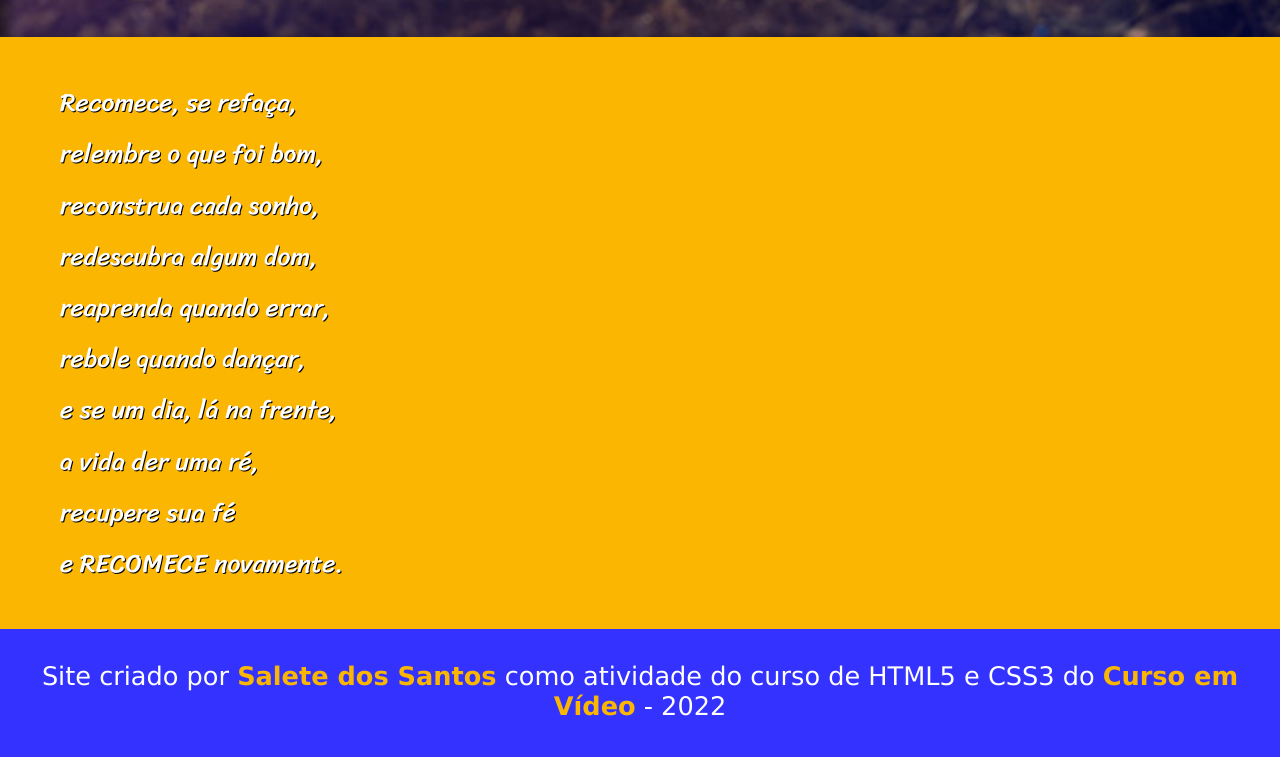
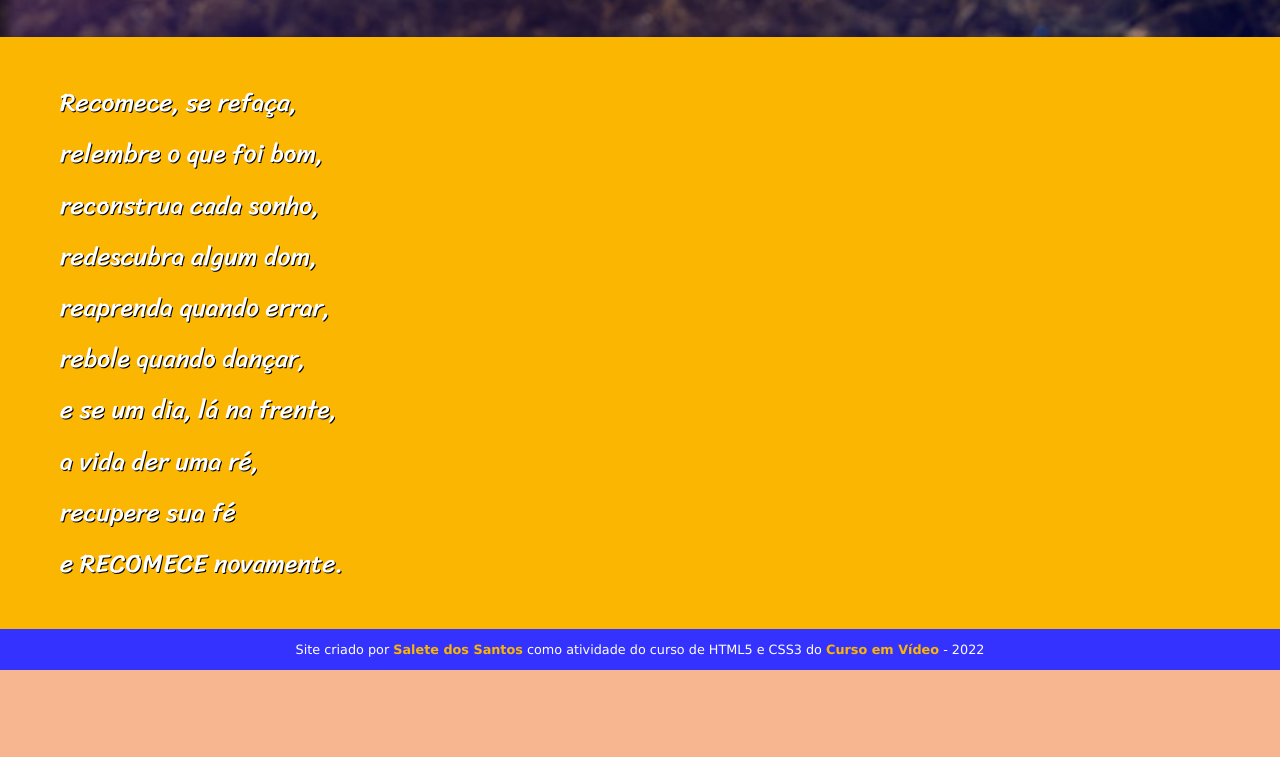
Before and after one commit to Sah2021/projeto-cordel, a plain HTML site: page index.html in a window 1280 px wide. Shown: the part 3465-4222 px from the top of the page. After the commit the page ends 4135 px from the top, so only its background shows below. Drawn offline with nearby package versions, Linux system fonts and the light colour scheme.

Commit message:
correção footer

```diff
--- a/style.css
+++ b/style.css
@@ -111,7 +111,6 @@ section#img02 {
 
 footer {
     font-size: 2vw;
-    height: 5vw;
     text-align: center;
     padding-top: 2.5vw;
     padding-bottom: 2.5vw;
@@ -161,4 +160,9 @@ footer a:hover {
         width: 550px;
 
     }
+    footer {
+        padding-top: 1vw;
+        padding-bottom: 1vw;
+        font-size: 1vw;
+    }
 }
```
